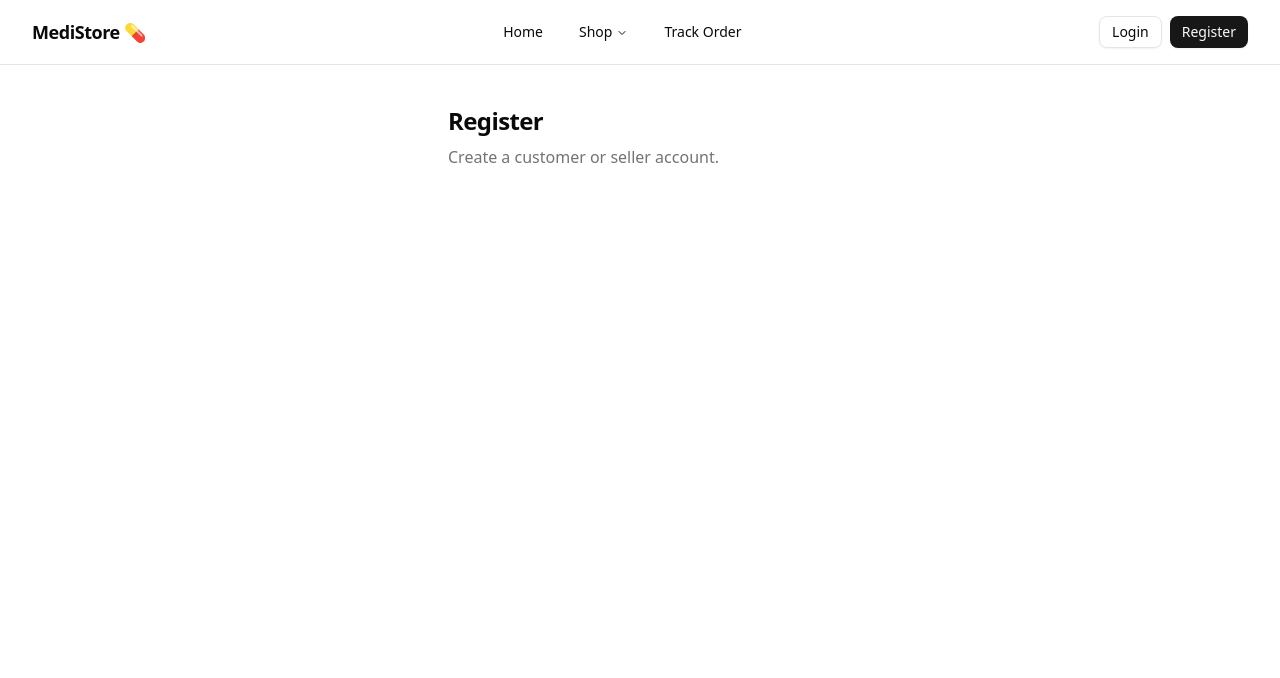
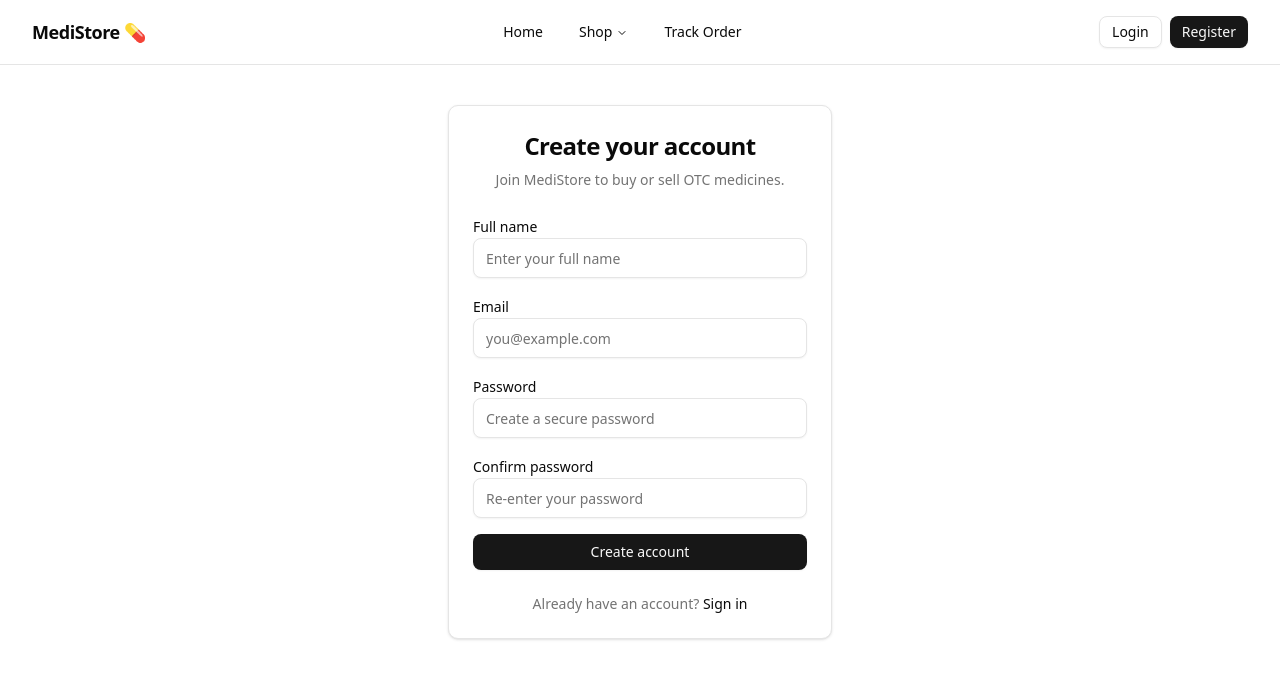
Before and after one commit to Piash2K/medi-store-client, a Next.js app: page /register in a window 1280 px wide. Shown: the top 678 px of the page. Built offline with nearby package versions, Linux system fonts and the light colour scheme.

Commit message:
registration form added done

```diff
--- a/src/app/register/page.tsx
+++ b/src/app/register/page.tsx
@@ -1,8 +1,90 @@
+import Link from "next/link";
+
+import { Button } from "@/components/ui/button";
+import { Input } from "@/components/ui/input";
+
 export default function RegisterPage() {
-  return (
-    <section className="mx-auto w-full max-w-md px-4 py-10 sm:px-6 lg:px-8">
-      <h1 className="text-2xl font-semibold tracking-tight">Register</h1>
-      <p className="mt-2 text-muted-foreground">Create a customer or seller account.</p>
-    </section>
-  );
+	return (
+		<section className="mx-auto w-full max-w-md px-4 py-10 sm:px-6 lg:px-8">
+			<div className="rounded-lg border bg-card p-6 shadow-sm">
+				<div className="space-y-2 text-center">
+					<h1 className="text-2xl font-semibold tracking-tight">
+						Create your account
+					</h1>
+					<p className="text-sm text-muted-foreground">
+						Join MediStore to buy or sell OTC medicines.
+					</p>
+				</div>
+
+				<form className="mt-6 space-y-4">
+					<div className="space-y-2">
+						<label htmlFor="name" className="text-sm font-medium">
+							Full name
+						</label>
+						<Input
+							id="name"
+							name="name"
+							type="text"
+							autoComplete="name"
+							placeholder="Enter your full name"
+							required
+						/>
+					</div>
+
+					<div className="space-y-2">
+						<label htmlFor="email" className="text-sm font-medium">
+							Email
+						</label>
+						<Input
+							id="email"
+							name="email"
+							type="email"
+							autoComplete="email"
+							placeholder="you@example.com"
+							required
+						/>
+					</div>
+
+					<div className="space-y-2">
+						<label htmlFor="password" className="text-sm font-medium">
+							Password
+						</label>
+						<Input
+							id="password"
+							name="password"
+							type="password"
+							autoComplete="new-password"
+							placeholder="Create a secure password"
+							required
+						/>
+					</div>
+
+					<div className="space-y-2">
+						<label htmlFor="confirmPassword" className="text-sm font-medium">
+							Confirm password
+						</label>
+						<Input
+							id="confirmPassword"
+							name="confirmPassword"
+							type="password"
+							autoComplete="new-password"
+							placeholder="Re-enter your password"
+							required
+						/>
+					</div>
+
+					<Button type="submit" className="w-full">
+						Create account
+					</Button>
+				</form>
+
+				<p className="mt-6 text-center text-sm text-muted-foreground">
+					Already have an account?{" "}
+					<Link href="/login" className="font-medium text-foreground">
+						Sign in
+					</Link>
+				</p>
+			</div>
+		</section>
+	);
 }
```
